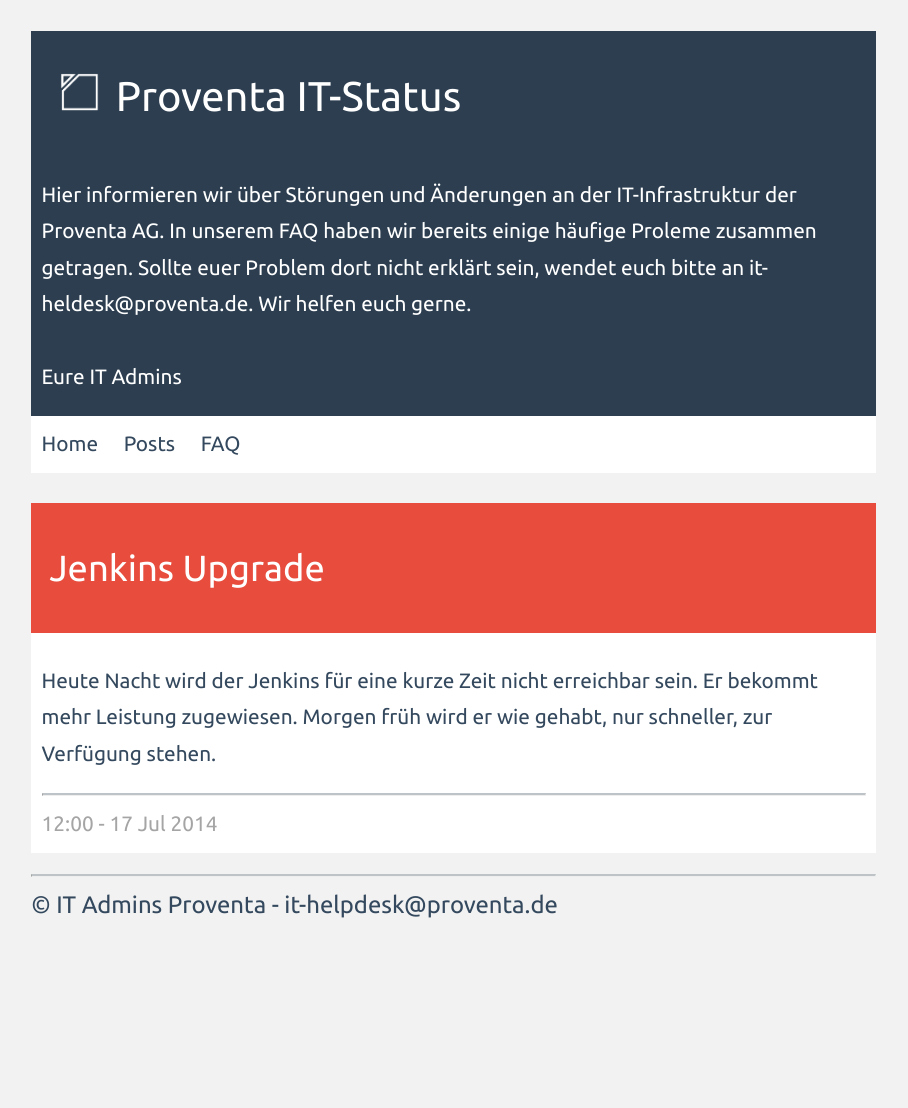
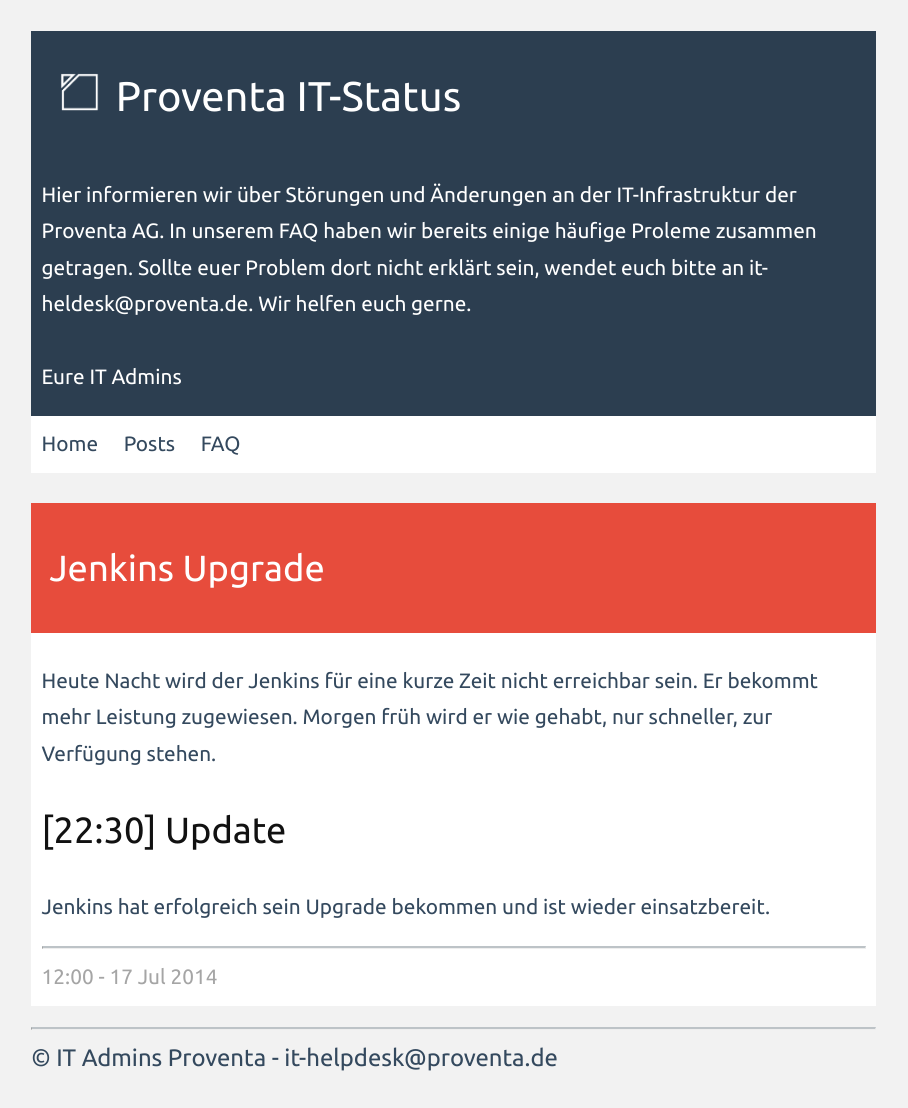
Before and after one commit to proventa/status, a Jekyll site: the page built from _posts/2014-07-17-Jenkins-Upgrade.markdown, in a window 1280 px wide. Shown: the whole page, without its empty margins (0-908 px from the left). Built offline with Jekyll 4.4.1, drawn with Linux system fonts in a browser that asks for light colours; before the commit the page ends 955 px from its top, so only the background shows below that.

Commit message:
jenkins upgrade: done

```diff
--- a/_posts/2014-07-17-Jenkins-Upgrade.markdown
+++ b/_posts/2014-07-17-Jenkins-Upgrade.markdown
@@ -2,6 +2,10 @@
 layout: post
 title:  "Jenkins Upgrade"
 date:   2014-07-17 12:00:00
-categories: active
+categories: done
 ---
 Heute Nacht wird der Jenkins für eine kurze Zeit nicht erreichbar sein. Er bekommt mehr Leistung zugewiesen. Morgen früh wird er wie gehabt, nur schneller, zur Verfügung stehen.
+
+[22:30] Update
+--------------
+Jenkins hat erfolgreich sein Upgrade bekommen und ist wieder einsatzbereit.
```
